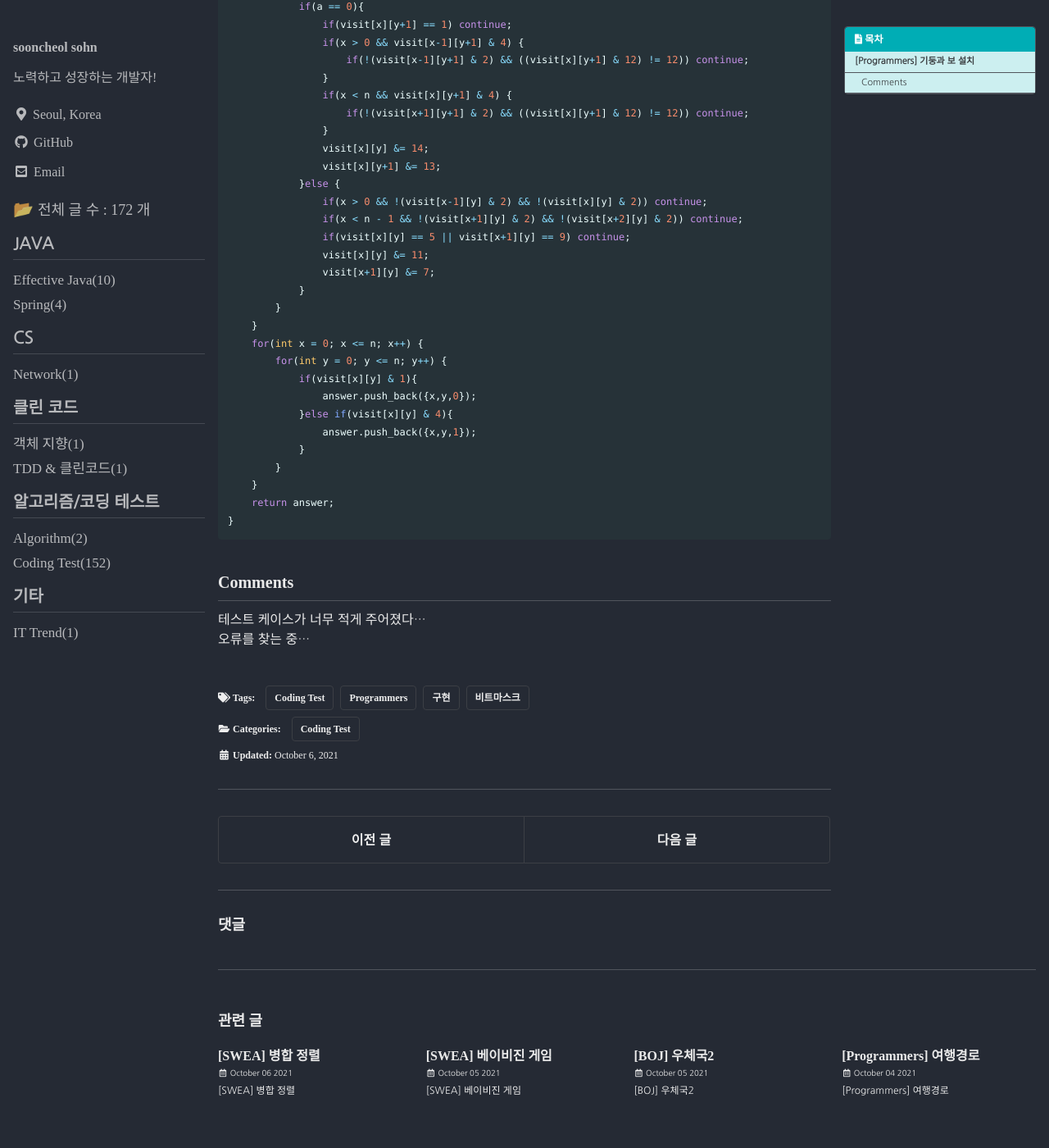
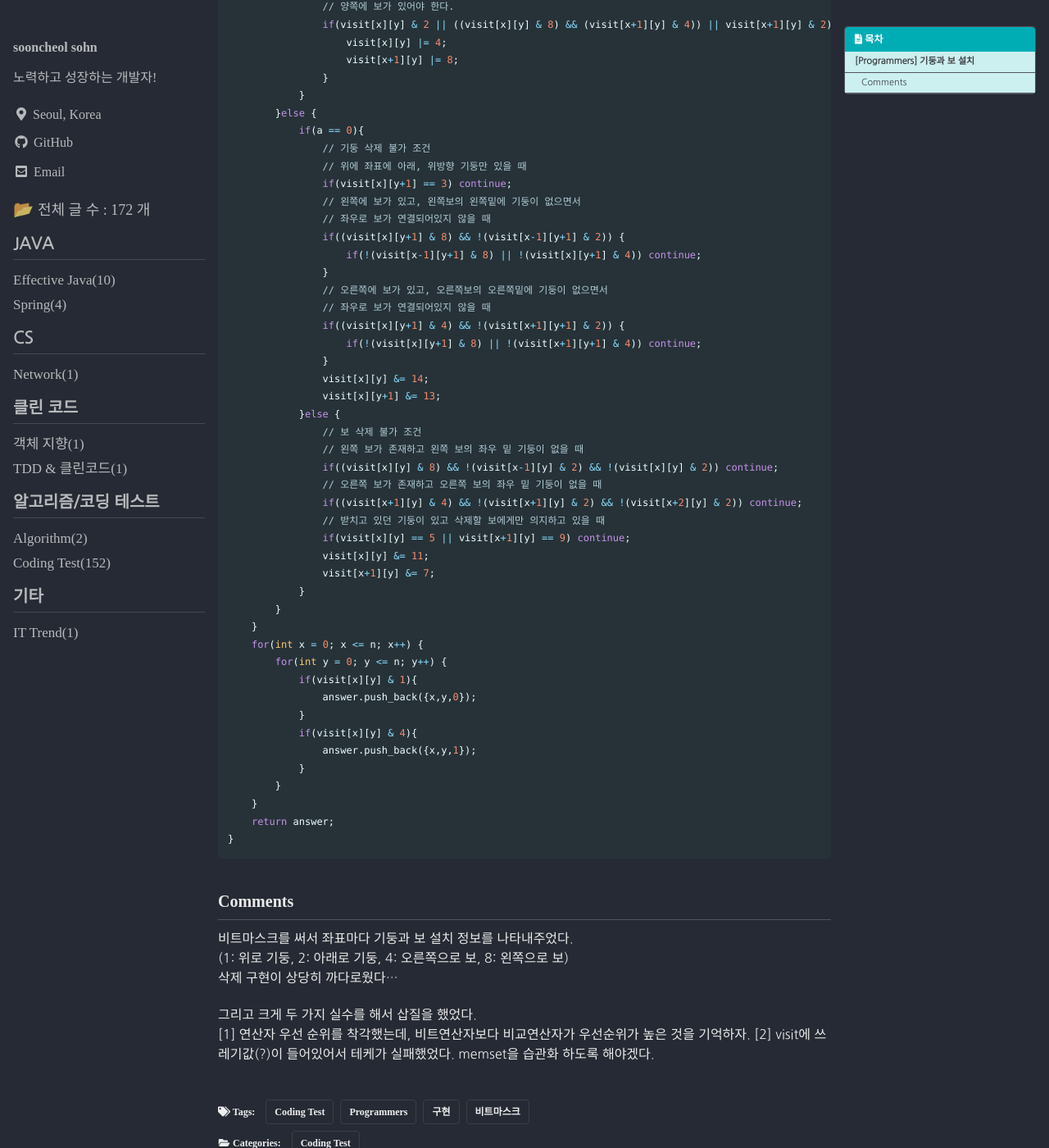
Before and after one commit to punsoo/punsoo.github.io, a Jekyll site: the page built from _posts/Coding-Test/2021-10-06-Programmers-기둥과 보 설치.md, in a window 1280 px wide and 1400 px high, scrolled down 872 px. Shown: the whole window at 82% size. Built offline with Jekyll 4.4.1, drawn with Linux system fonts in a browser that asks for light colours; cached includes are drawn as plain includes; some web fonts are replaced; comment, search, counter and statistics services are not loaded; some of the changed text lies outside the part shown.

Commit message:
Programmers 기둥과 보 설치 풀이 완료

````diff
--- a/_posts/Coding-Test/2021-10-06-Programmers-기둥과 보 설치.md
+++ b/_posts/Coding-Test/2021-10-06-Programmers-기둥과 보 설치.md
@@ -28,12 +28,14 @@ Problem URL : [기둥과 보 설치](https://programmers.co.kr/learn/courses/30/
 ```cpp
 #include <string>
 #include <vector>
-#include <iostream>
+#include <cstring>
+
 using namespace std;
 
 vector<vector<int>> solution(int n, vector<vector<int>> build_frame) {
     vector<vector<int>> answer;
     int visit[102][102];
+    memset(visit, 0, sizeof(visit));
 
     for(int i = 0; i < build_frame.size(); i++) {
         int x = build_frame[i][0];
@@ -42,30 +44,45 @@ vector<vector<int>> solution(int n, vector<vector<int>> build_frame) {
         int b = build_frame[i][3];
         if(b == 1) {
             if(a == 0) {
-                if(y == 0 || visit[x][y] & 14) {
+                // 기둥 설치 조건
+                // 바닥이거나, 좌표에 위방향 기둥말고 하나라도 설치가 되어있어야 한다.
+                if(y == 0 || (visit[x][y] & 14)) {
                     visit[x][y] |= 1;
                     visit[x][y+1] |= 2;
                 }
             }else {
-                if(visit[x][y] & 2 || (visit[x][y] & 8 && visit[x+1][y] & 4) || visit[x+1][y] & 2) {
+                // 보 설치 조건
+                // 좌우에 밑으로 기둥이 설치되어있거나
+                // 양쪽에 보가 있어야 한다.
+                if(visit[x][y] & 2 || ((visit[x][y] & 8) && (visit[x+1][y] & 4)) || visit[x+1][y] & 2) {
                     visit[x][y] |= 4;
                     visit[x+1][y] |= 8;
                 }
             }
         }else {
             if(a == 0){
-                if(visit[x][y+1] == 1) continue;
-                if(x > 0 && visit[x-1][y+1] & 4) {
-                    if(!(visit[x-1][y+1] & 2) && ((visit[x][y+1] & 12) != 12)) continue;
+                // 기둥 삭제 불가 조건
+                // 위에 좌표에 아래, 위방향 기둥만 있을 때
+                if(visit[x][y+1] == 3) continue;
+                // 왼쪽에 보가 있고, 왼쪽보의 왼쪽밑에 기둥이 없으면서
+                // 좌우로 보가 연결되어있지 않을 때
+                if((visit[x][y+1] & 8) && !(visit[x-1][y+1] & 2)) {
+                    if(!(visit[x-1][y+1] & 8) || !(visit[x][y+1] & 4)) continue;
                 }
-                if(x < n && visit[x][y+1] & 4) {
-                    if(!(visit[x+1][y+1] & 2) && ((visit[x][y+1] & 12) != 12)) continue;
+                // 오른쪽에 보가 있고, 오른쪽보의 오른쪽밑에 기둥이 없으면서
+                // 좌우로 보가 연결되어있지 않을 때
+                if((visit[x][y+1] & 4) && !(visit[x+1][y+1] & 2)) {
+                    if(!(visit[x][y+1] & 8) || !(visit[x+1][y+1] & 4)) continue;
                 }
                 visit[x][y] &= 14;
                 visit[x][y+1] &= 13;
             }else {
-                if(x > 0 && !(visit[x-1][y] & 2) && !(visit[x][y] & 2)) continue;
-                if(x < n - 1 && !(visit[x+1][y] & 2) && !(visit[x+2][y] & 2)) continue;
+                // 보 삭제 불가 조건
+                // 왼쪽 보가 존재하고 왼쪽 보의 좌우 밑 기둥이 없을 때
+                if((visit[x][y] & 8) && !(visit[x-1][y] & 2) && !(visit[x][y] & 2)) continue;
+                // 오른쪽 보가 존재하고 오른쪽 보의 좌우 밑 기둥이 없을 때
+                if((visit[x+1][y] & 4) && !(visit[x+1][y] & 2) && !(visit[x+2][y] & 2)) continue;
+                // 받치고 있던 기둥이 있고 삭제할 보에게만 의지하고 있을 때
                 if(visit[x][y] == 5 || visit[x+1][y] == 9) continue;
                 visit[x][y] &= 11;
                 visit[x+1][y] &= 7;
@@ -76,7 +93,8 @@ vector<vector<int>> solution(int n, vector<vector<int>> build_frame) {
         for(int y = 0; y <= n; y++) {
             if(visit[x][y] & 1){
                 answer.push_back({x,y,0});
-            }else if(visit[x][y] & 4){
+            }
+            if(visit[x][y] & 4){
                 answer.push_back({x,y,1});
             }
         }
@@ -85,5 +103,10 @@ vector<vector<int>> solution(int n, vector<vector<int>> build_frame) {
 }
 ```
 ## Comments
-테스트 케이스가 너무 적게 주어졌다...
-오류를 찾는 중...
+비트마스크를 써서 좌표마다 기둥과 보 설치 정보를 나타내주었다.
+(1: 위로 기둥, 2: 아래로 기둥, 4: 오른쪽으로 보, 8: 왼쪽으로 보)
+삭제 구현이 상당히 까다로웠다...
+
+그리고 크게 두 가지 실수를 해서 삽질을 했었다.
+[1] 연산자 우선 순위를 착각했는데, 비트연산자보다 비교연산자가 우선순위가 높은 것을 기억하자.
+[2] visit에 쓰레기값(?)이 들어있어서 테케가 실패했었다. memset을 습관화 하도록 해야겠다.
````
Also changed, not shown: other parts of _posts/Coding-Test/2021-10-06-Programmers-기둥과 보 설치.md (+1 -1 lines).
